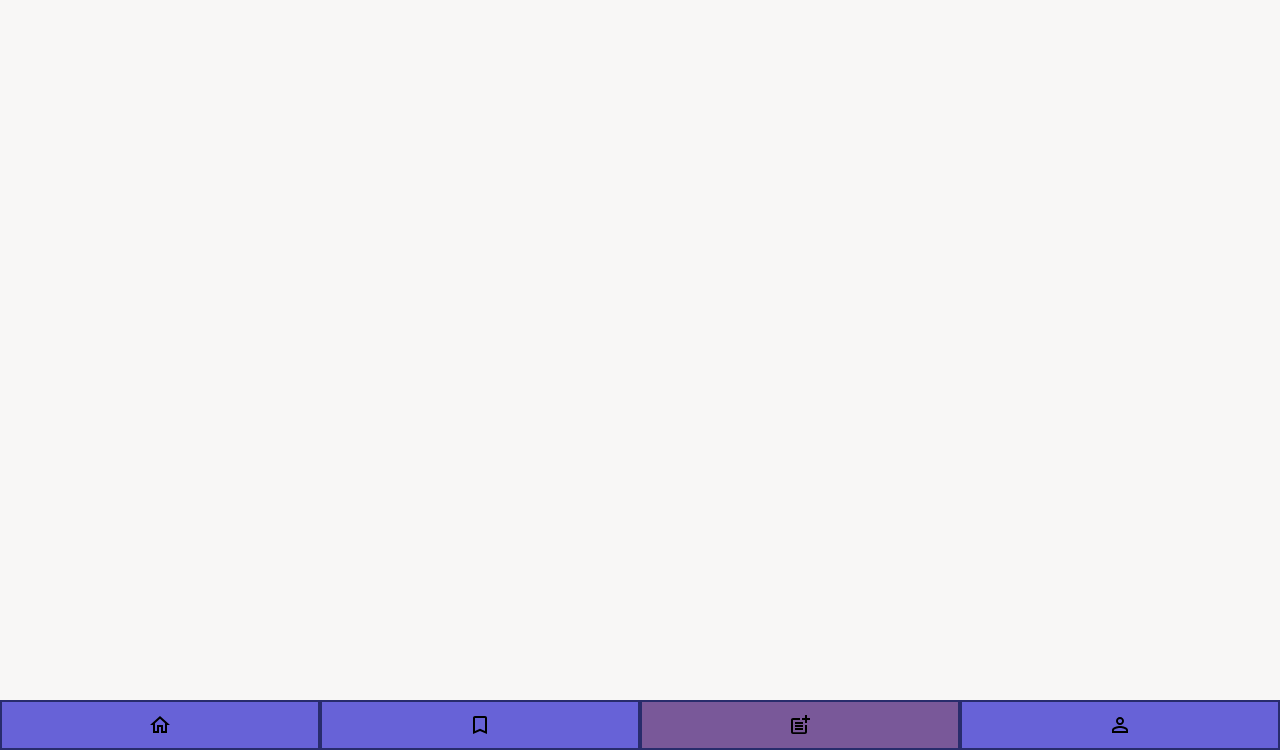
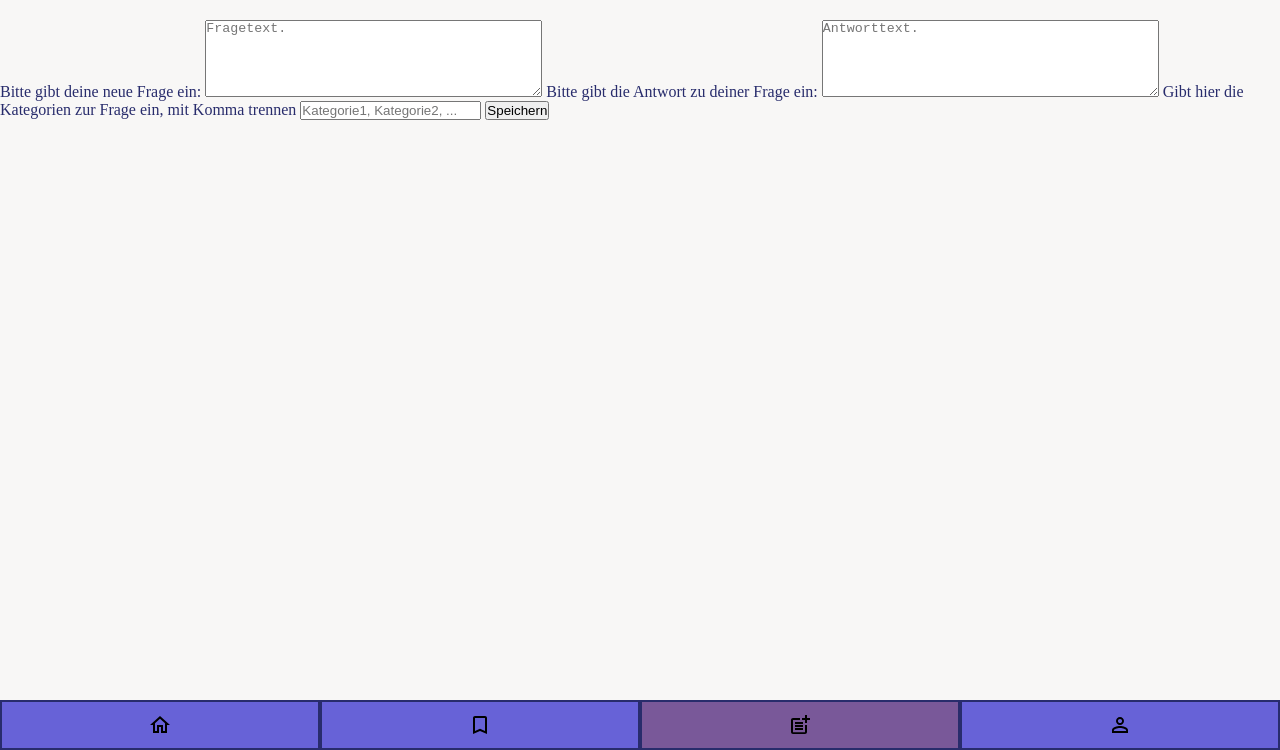
Before and after one commit to A11yship/quiz-app, a plain HTML site: page create.html in a window 1280 px wide. Shown: the part 50-800 px from the top of the page. Drawn offline with Linux system fonts and the light colour scheme.

Commit message:
Add html structure for formular

```diff
--- a/create.html
+++ b/create.html
@@ -9,7 +9,38 @@
     <link rel="stylesheet" href="./css/styles.css" />
   </head>
   <body>
-    <header><h1>Fragen erstellen</h1></header>
+    <header>
+      <h1>Fragen erstellen</h1>
+    </header>
+    <main>
+      <form action="">
+        <label for="question">Bitte gibt deine neue Frage ein:</label>
+        <textarea
+          name="question"
+          id="question"
+          cols="40"
+          rows="5"
+          placeholder="Fragetext."
+        ></textarea>
+        <label for="answer">Bitte gibt die Antwort zu deiner Frage ein:</label>
+        <textarea
+          name="answer"
+          id="answer"
+          cols="40"
+          rows="5"
+          placeholder="Antworttext."
+        ></textarea>
+        <label for="tags"
+          >Gibt hier die Kategorien zur Frage ein, mit Komma trennen</label
+        >
+        <input
+          type="text"
+          id="tags"
+          placeholder="Kategorie1, Kategorie2, ..."
+        />
+        <button>Speichern</button>
+      </form>
+    </main>
 
     <nav>
       <ul class="nav_list">
```
